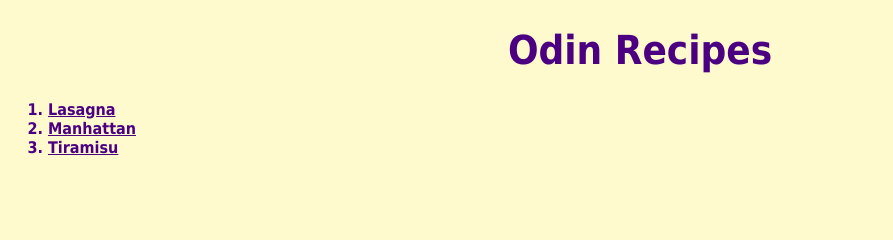
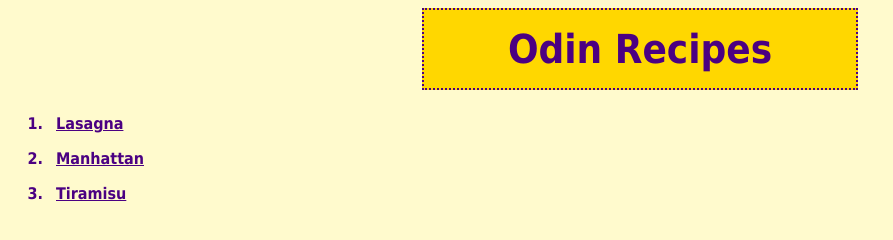
Before and after one commit to aingebritson/odin-recipes, a plain HTML site: page index.html in a window 1280 px wide. Shown: the whole page, without its empty margins (0-893 px from the left). Drawn offline with Linux system fonts and the light colour scheme.

Commit message:
Add style with box model

```diff
--- a/style.css
+++ b/style.css
@@ -7,8 +7,17 @@
 h1 {
     text-align: center;
     font-size: 40px;
+    background-color: gold;
+    padding: 16px;
+    width: 400px;
+    margin: auto;
+    border: 2px indigo dotted;
 }
 
 ol {
     font-weight: bold;
 }
+
+li {
+    padding: 8px;
+}
```
